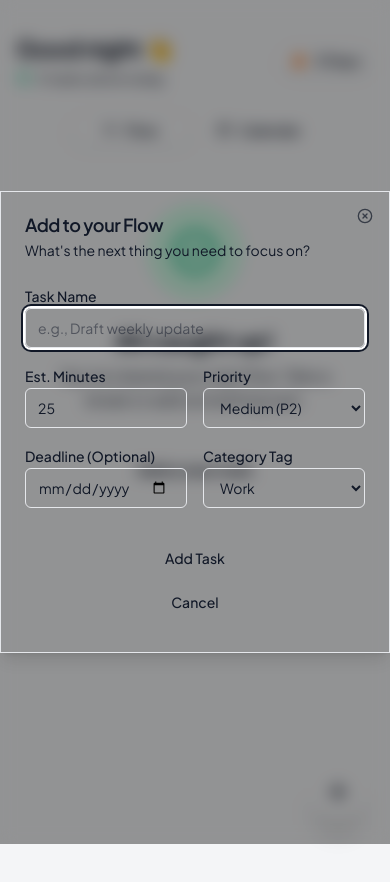
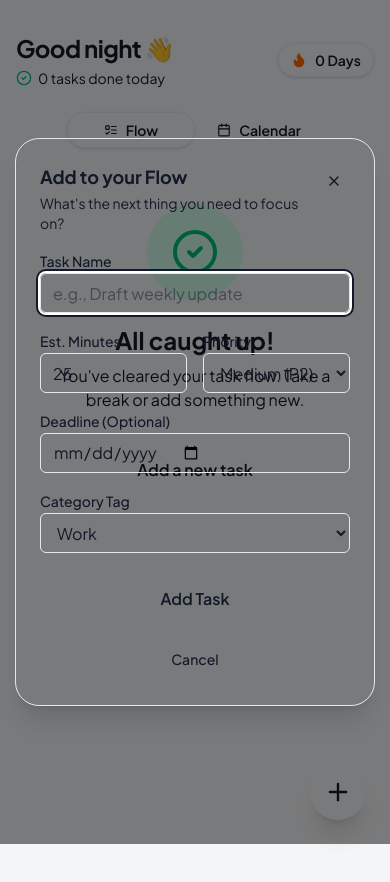
Before and after one commit to AaronWu77/TaskFlow, a React (Vite) app: page / in a window 390 px wide. Both pictures are taken after a click on the button "Add a new task". Shown: the top 882 px of the page. After the commit the page ends 844 px from the top, so only its background shows below. Built offline with nearby package versions, Linux system fonts and the light colour scheme.

Commit message:
部分逻辑修改，以及适配IPhone 17 promax页面大小设计

```diff
--- a/capacitor.config.ts
+++ b/capacitor.config.ts
@@ -1,8 +1,8 @@
 import type { CapacitorConfig } from '@capacitor/cli';
 
 const config: CapacitorConfig = {
-  // Must be a unique reverse-domain identifier. Change 'yourname' to your own handle.
-  appId: 'com.yourname.taskflow',
+  // Must be a unique reverse-domain identifier for Apple signing.
+  appId: 'com.wuyuchen.taskflow',
   appName: 'TaskFlow',
   webDir: 'dist',
   // Keep the splash screen hidden until the web layer is ready
--- a/doc/deploy-ios.md
+++ b/doc/deploy-ios.md
@@ -49,7 +49,7 @@ npx cap open ios    # 用 Xcode 打开项目
 1. 打开 `ios/App/App.xcworkspace`（如果 `npm run ios` 已自动打开则跳过）
 2. 点击左侧 **App** 项目 → 选 **Signing & Capabilities** Tab
 3. **Team**：点击下拉菜单 → 选你的 Apple ID（若未登录：Xcode → Preferences → Accounts → 添加账号）
-4. **Bundle Identifier**：改为 `com.yourname.taskflow`（与 `capacitor.config.ts` 保持一致）
+4. **Bundle Identifier**：改为 `com.wuyuchen.taskflow`（或你自己的唯一反向域名，且需与 `capacitor.config.ts` 保持一致）
 5. 勾选 **Automatically manage signing**
 
 > 免费账号签名的证书有效期 **7 天**，到期后需重签（见下文）。
@@ -89,6 +89,31 @@ npx cap open ios    # 用 Xcode 打开项目
 
 ---
 
+## 常见报错排查（Signing）
+
+### 报错：Communication with Apple failed / No profiles found
+
+这通常不是代码问题，而是 Apple 开发团队下还没有可用于签名的真机设备。
+
+按下面顺序处理：
+
+1. 用 USB 线连接 iPhone，解锁手机并点“信任此电脑”。
+2. 在 Xcode 顶部设备选择器里选中你的 iPhone（不要选 Simulator）。
+3. 打开 Xcode → Settings → Accounts → 选你的 Apple ID → Manage Certificates，确认存在 **Apple Development** 证书；没有就点 `+` 创建。
+4. 回到项目 Signing & Capabilities：
+	- Team 选个人团队
+	- Bundle Identifier 保持唯一（如 `com.wuyuchen.taskflow`）
+	- 勾选 Automatically manage signing
+5. 执行 Product → Clean Build Folder，然后点 Run（`⌘R`）。
+
+如果仍失败，再检查：
+
+- 是否已接受最新 Apple Developer 协议（登录 https://developer.apple.com/account 查看提示）。
+- 网络是否拦截 Apple 服务（关闭代理/VPN 后重试）。
+- 在 Xcode 账户页先 Sign Out 再 Sign In。
+
+---
+
 ## 图标替换（上架前必做）
 
 当前 `public/icons/` 目录只有占位符，需要替换为真实设计资源。
--- a/doc/plan.md
+++ b/doc/plan.md
@@ -150,9 +150,55 @@ DELETE /tasks/:id      -- 删除任务
 
 ---
 
+---
+
+## iOS 动画 & 缩放修复计划（2026-05-31）
+
+### 功能目的
+修复 iPhone 上两个体验问题：
+1. 点击添加任务时弹窗动画卡顿
+2. 页面有时进入放大/非全屏状态
+
+### 根因定位
+| 问题 | 文件 | 根因 |
+|---|---|---|
+| 动画卡顿 | `App.tsx` L829 | Dialog 用 CSS 多属性动画（opacity+scale+translateX+translateY）+ backdrop-blur-sm |
+| 页面放大 | `App.tsx` L837–869 | 表单 input/select `text-sm`（14px），iOS 聚焦自动缩放 |
+| 页面放大 | `index.html` L8 | viewport meta 缺少 `maximum-scale=1, user-scalable=no` |
+
+### TodoList
+- **T1**：`index.html`：补充 `maximum-scale=1, user-scalable=no`
+- **T2**：`App.tsx` 表单 input/select：移除 `text-sm`，确保字体 ≥ 16px
+- **T3**：`App.tsx`：Add Task Dialog → Bottom Sheet（motion/react，仅 Y 轴，移除 backdrop-blur）
+
+---
+
 ## 更新日志
 
-### 2026-05-29 — Phase 1 代码已完成
+### 2026-05-31 — UI 体验修复（Round 2）
+
+**问题与方案：**
+- **R2-T1** 空页面可滚动 → 根 div `min-h-screen` 改 `h-screen overflow-hidden`，内容区 `overflow-y-auto`
+- **R2-T2** Add Task 动画异常 → Bottom Sheet 改居中卡片（motion/react scale+opacity spring）
+- **R2-T3** Deadline 字段太窄 → Deadline 和 Category Tag 各自独占一整行
+
+### 2026-05-31 — 代码审查修复
+
+**代码审查发现的问题（已修复）：**
+
+| 严重度 | 问题 | 受影响项 | 修复 |
+|---|---|---|---|
+| High | Bottom Sheet 未阻止点击事件冒泡，backdrop 点击可能穿透到 Sheet 内部元素 | T3 | Sheet `motion.div` 增加 `onClick={(e) => e.stopPropagation()}` |
+| Medium | Escape 键处理函数缺少 `e.preventDefault()`，可能与其他处理器冲突 | T3 | Escape handler 增加 `e.preventDefault()` |
+
+### 2026-05-31 — iOS 动画 & 缩放修复完成
+
+**已完成的代码变更：**
+- `index.html` — viewport meta 补充 `maximum-scale=1, user-scalable=no`，禁止 Capacitor App 被误操作缩放
+- `src/app/App.tsx` — Add Task 表单所有 input/select 从 `text-sm`（14px）改为 `text-base`（16px），阻止 iOS WKWebView 自动缩放
+- `src/app/App.tsx` — Add Task Dialog 改为 Bottom Sheet（`motion/react` spring，仅 Y 轴动画，移除 backdrop-blur-sm），增加 Escape 键关闭支持
+
+
 
 **已完成的代码变更：**
 - `index.html` — 添加 iOS PWA meta 标签（`viewport-fit=cover`、`apple-mobile-web-app-capable`、状态栏样式）和 manifest 链接
--- a/index.html
+++ b/index.html
@@ -5,7 +5,7 @@
 
       <meta charset="UTF-8" />
       <!-- viewport-fit=cover exposes safe area insets on iPhone notch/Dynamic Island -->
-      <meta name="viewport" content="width=device-width, initial-scale=1.0, viewport-fit=cover" />
+      <meta name="viewport" content="width=device-width, initial-scale=1.0, maximum-scale=1, user-scalable=no, viewport-fit=cover" />
       <title>TaskFlow</title>
       <meta name="description" content="A personal task management app centered on flow — always showing you the one thing to focus on next." />
       <meta name="robots" content="noindex, nofollow" />
--- a/src/app/App.tsx
+++ b/src/app/App.tsx
@@ -131,6 +131,24 @@ interface AddTaskState {
   tag: string;
 }
 const DEFAULT_FORM: AddTaskState = { title: '', minutes: '25', priority: 'P2', dueDate: '', tag: PRESET_TAGS[0] };
+
+// Returns index at which newTask should be inserted among existing tasks.
+// Only compares against 'todo' tasks; preserves manual ordering otherwise.
+const PRIORITY_RANK: Record<Priority, number> = { P1: 1, P2: 2, P3: 3 };
+function insertIndex(tasks: Task[], newTask: Task): number {
+  const idx = tasks.findIndex(t => {
+    if (t.status !== 'todo') return false;
+    const nd = newTask.dueDate, ed = t.dueDate;
+    if (nd && !ed) return true;
+    if (!nd && ed) return false;
+    if (nd && ed) {
+      if (nd < ed) return true;
+      if (nd > ed) return false;
+    }
+    return PRIORITY_RANK[newTask.priority] < PRIORITY_RANK[t.priority];
+  });
+  return idx === -1 ? tasks.length : idx;
+}
 
 // --- View Toggle ---
 function ViewToggle({ view, onChange }: { view: ViewMode; onChange: (v: ViewMode) => void }) {
@@ -624,6 +642,15 @@ export default function App() {
   // eslint-disable-next-line react-hooks/exhaustive-deps
   }, []);
 
+  useEffect(() => {
+    if (!isAddingTask) return;
+    const handleKey = (e: KeyboardEvent) => {
+      if (e.key === 'Escape') { e.preventDefault(); setIsAddingTask(false); setIsRepeatMode(false); setForm(DEFAULT_FORM); }
+    };
+    document.addEventListener('keydown', handleKey);
+    return () => document.removeEventListener('keydown', handleKey);
+  }, [isAddingTask]);
+
   useEffect(() => { saveTasks(tasks); }, [tasks]);
 
   const pendingTasks = tasks.filter(t => t.status === 'todo');
@@ -675,20 +702,24 @@ export default function App() {
   const handleAddTask = (e: React.FormEvent) => {
     e.preventDefault();
     if (!form.title.trim()) return;
-    setTasks(prev => [...prev, {
+    const newTask: Task = {
       id: Math.random().toString(36).substring(7),
       title: form.title, priority: form.priority,
       estimateMinutes: parseInt(form.minutes) || 15,
       status: 'todo', progress: 0,
       dueDate: form.dueDate || null, tag: form.tag,
-    }]);
+    };
+    setTasks(prev => {
+      const i = insertIndex(prev, newTask);
+      return [...prev.slice(0, i), newTask, ...prev.slice(i)];
+    });
     setIsAddingTask(false);
     setIsRepeatMode(false);
     setForm(DEFAULT_FORM);
   };
 
   return (
-    <div className="min-h-screen bg-background text-foreground flex flex-col items-center pt-safe pb-safe selection:bg-primary/20">
+    <div className="h-screen bg-background text-foreground flex flex-col items-center pt-safe overflow-hidden selection:bg-primary/20">
 
       {/* Header */}
       <header className="w-full max-w-md px-4 sm:px-6 flex items-center justify-between mb-5">
@@ -715,7 +746,7 @@ export default function App() {
        * to reveal the active panel. Eliminates AnimatePresence exit/enter timing
        * issues and produces perfectly smooth transitions in both directions.
        */}
-      <div className="w-full max-w-md overflow-x-hidden flex-1 relative">
+      <div className="w-full max-w-md overflow-x-hidden flex-1 overflow-y-auto relative">
         <motion.div
           className="flex items-start"
           style={{ width: '200%', willChange: 'transform' }}
@@ -818,73 +849,111 @@ export default function App() {
       />
 
       {/* FAB */}
-      <Dialog.Root open={isAddingTask} onOpenChange={(open) => { if (!open) { setIsAddingTask(false); setIsRepeatMode(false); setForm(DEFAULT_FORM); } }}>
-        <Dialog.Trigger asChild>
-          <button onClick={openAddTask} className="fixed bottom-safe right-6 sm:right-8 w-14 h-14 bg-primary text-primary-foreground rounded-full flex items-center justify-center shadow-xl shadow-primary/30 hover:bg-primary/90 transition-transform active:scale-90 z-40">
+      <button
+        onClick={openAddTask}
+        className="fixed bottom-safe right-6 sm:right-8 w-14 h-14 bg-primary text-primary-foreground rounded-full flex items-center justify-center shadow-xl shadow-primary/30 hover:bg-primary/90 transition-transform active:scale-90 z-40"
+      >
         <Plus className="w-7 h-7" />
       </button>
-        </Dialog.Trigger>
-        <Dialog.Portal>
-          <Dialog.Overlay className="fixed inset-0 bg-black/40 backdrop-blur-sm z-50 data-[state=open]:animate-in data-[state=closed]:animate-out data-[state=closed]:fade-out-0 data-[state=open]:fade-in-0" />
-          <Dialog.Content className="fixed left-[50%] top-[50%] z-50 grid w-full max-w-md translate-x-[-50%] translate-y-[-50%] gap-4 border border-border bg-card p-6 shadow-lg duration-200 data-[state=open]:animate-in data-[state=closed]:animate-out data-[state=closed]:fade-out-0 data-[state=open]:fade-in-0 data-[state=closed]:zoom-out-95 data-[state=open]:zoom-in-95 data-[state=closed]:slide-out-to-left-1/2 data-[state=closed]:slide-out-to-top-[48%] data-[state=open]:slide-in-from-left-1/2 data-[state=open]:slide-in-from-top-[48%] sm:rounded-2xl">
-            <div className="flex flex-col space-y-1.5">
-              <Dialog.Title className="text-lg font-semibold leading-none tracking-tight">{isRepeatMode ? 'Repeat Task' : 'Add to your Flow'}</Dialog.Title>
-              <Dialog.Description className="text-sm text-muted-foreground">{form.title ? 'Edit the details and pick a new deadline.' : "What's the next thing you need to focus on?"}</Dialog.Description>
+
+      {/* Add Task centered card */}
+      <AnimatePresence>
+        {isAddingTask && (
+          <>
+            {/* Backdrop */}
+            <motion.div
+              key="add-backdrop"
+              initial={{ opacity: 0 }}
+              animate={{ opacity: 1 }}
+              exit={{ opacity: 0 }}
+              transition={{ duration: 0.18 }}
+              className="fixed inset-0 bg-black/50 z-50"
+              onClick={() => { setIsAddingTask(false); setIsRepeatMode(false); setForm(DEFAULT_FORM); }}
+            />
+            {/* Card */}
+            <motion.div
+              key="add-card"
+              role="dialog"
+              aria-modal="true"
+              aria-labelledby="add-task-title"
+              onClick={(e) => e.stopPropagation()}
+              initial={{ opacity: 0, scale: 0.95 }}
+              animate={{ opacity: 1, scale: 1 }}
+              exit={{ opacity: 0, scale: 0.95 }}
+              transition={{ type: 'spring', stiffness: 400, damping: 30, mass: 0.8 }}
+              style={{ willChange: 'transform' }}
+              className="fixed left-[50%] top-[50%] z-50 w-full max-w-[360px] translate-x-[-50%] translate-y-[-50%] bg-card rounded-3xl border border-border shadow-xl flex flex-col"
+            >
+              {/* Header */}
+              <div className="flex items-start justify-between px-6 pt-6 pb-4">
+                <div>
+                  <h2 id="add-task-title" className="text-lg font-bold">{isRepeatMode ? 'Repeat Task' : 'Add to your Flow'}</h2>
+                  <p className="text-sm text-muted-foreground mt-0.5">
+                    {form.title ? 'Edit the details and pick a new deadline.' : "What's the next thing you need to focus on?"}
+                  </p>
                 </div>
-            <form onSubmit={handleAddTask} className="space-y-4 py-2">
+                <button
+                  type="button"
+                  onClick={() => { setIsAddingTask(false); setIsRepeatMode(false); setForm(DEFAULT_FORM); }}
+                  className="w-8 h-8 flex items-center justify-center rounded-full bg-muted text-muted-foreground hover:bg-muted/80 transition-colors flex-shrink-0 ml-3 mt-0.5"
+                >
+                  <X className="w-4 h-4" />
+                </button>
+              </div>
+
+              {/* Form body */}
+              <form onSubmit={handleAddTask} className="overflow-y-auto px-6 pb-6 space-y-4" style={{ maxHeight: 'calc(75vh - 80px)' }}>
                 <div className="space-y-2">
                   <label htmlFor="title" className="text-sm font-medium leading-none">Task Name</label>
                   <input id="title" type="text" autoFocus placeholder="e.g., Draft weekly update"
-                  className="flex h-10 w-full rounded-md border border-input bg-input-background px-3 py-2 text-sm placeholder:text-muted-foreground focus-visible:outline-none focus-visible:ring-2 focus-visible:ring-ring focus-visible:ring-offset-2"
+                    className="flex h-10 w-full rounded-md border border-input bg-input-background px-3 py-2 text-base placeholder:text-muted-foreground focus-visible:outline-none focus-visible:ring-2 focus-visible:ring-ring focus-visible:ring-offset-2"
                     value={form.title} onChange={(e) => setForm(f => ({ ...f, title: e.target.value }))} required />
                 </div>
                 <div className="grid grid-cols-2 gap-4">
                   <div className="space-y-2">
                     <label htmlFor="minutes" className="text-sm font-medium leading-none">Est. Minutes</label>
                     <input id="minutes" type="number" min="1"
-                    className="flex h-10 w-full rounded-md border border-input bg-input-background px-3 py-2 text-sm focus-visible:outline-none focus-visible:ring-2 focus-visible:ring-ring focus-visible:ring-offset-2"
+                      className="flex h-10 w-full rounded-md border border-input bg-input-background px-3 py-2 text-base focus-visible:outline-none focus-visible:ring-2 focus-visible:ring-ring focus-visible:ring-offset-2"
                       value={form.minutes} onChange={(e) => setForm(f => ({ ...f, minutes: e.target.value }))} />
                   </div>
                   <div className="space-y-2">
                     <label htmlFor="priority" className="text-sm font-medium leading-none">Priority</label>
                     <select id="priority"
-                    className="flex h-10 w-full rounded-md border border-input bg-input-background px-3 py-2 text-sm focus-visible:outline-none focus-visible:ring-2 focus-visible:ring-ring focus-visible:ring-offset-2"
+                      className="flex h-10 w-full rounded-md border border-input bg-input-background px-3 py-2 text-base focus-visible:outline-none focus-visible:ring-2 focus-visible:ring-ring focus-visible:ring-offset-2"
                       value={form.priority} onChange={(e) => setForm(f => ({ ...f, priority: e.target.value as Priority }))}>
                       <option value="P1">High (P1)</option><option value="P2">Medium (P2)</option><option value="P3">Low (P3)</option>
                     </select>
                   </div>
                 </div>
-              <div className="grid grid-cols-2 gap-4">
                 <div className="space-y-2">
                   <label htmlFor="dueDate" className="text-sm font-medium leading-none">Deadline (Optional)</label>
                   <input id="dueDate" type="date"
-                    className="flex h-10 w-full rounded-md border border-input bg-input-background px-3 py-2 text-sm focus-visible:outline-none focus-visible:ring-2 focus-visible:ring-ring focus-visible:ring-offset-2"
+                    className="flex h-10 w-full appearance-none rounded-md border border-input bg-input-background px-3 py-2 text-base focus-visible:outline-none focus-visible:ring-2 focus-visible:ring-ring focus-visible:ring-offset-2"
                     value={form.dueDate} onChange={(e) => setForm(f => ({ ...f, dueDate: e.target.value }))} />
                 </div>
                 <div className="space-y-2">
                   <label htmlFor="tag" className="text-sm font-medium leading-none">Category Tag</label>
                   <select id="tag"
-                    className="flex h-10 w-full rounded-md border border-input bg-input-background px-3 py-2 text-sm focus-visible:outline-none focus-visible:ring-2 focus-visible:ring-ring focus-visible:ring-offset-2"
+                    className="flex h-10 w-full rounded-md border border-input bg-input-background px-3 py-2 text-base focus-visible:outline-none focus-visible:ring-2 focus-visible:ring-ring focus-visible:ring-offset-2"
                     value={form.tag} onChange={(e) => setForm(f => ({ ...f, tag: e.target.value }))}>
                     {PRESET_TAGS.map(tag => <option key={tag} value={tag}>{tag}</option>)}
                   </select>
                 </div>
-              </div>
-              <div className="flex flex-col-reverse sm:flex-row sm:justify-end sm:space-x-2 pt-4">
-                <Dialog.Close asChild>
-                  <button type="button" onClick={() => setForm(DEFAULT_FORM)} className="mt-2 sm:mt-0 px-4 py-2 bg-secondary text-secondary-foreground hover:bg-secondary/80 rounded-md text-sm font-medium transition-colors">Cancel</button>
-                </Dialog.Close>
-                <button type="submit" className="px-4 py-2 bg-primary text-primary-foreground hover:bg-primary/90 rounded-md text-sm font-medium transition-colors">
+                {/* Actions */}
+                <div className="flex flex-col gap-3 pt-1">
+                  <button type="submit" className="w-full py-3.5 bg-primary text-primary-foreground rounded-xl font-semibold text-base hover:bg-primary/90 transition-colors active:scale-95">
                     {isRepeatMode ? 'Add Repeated Task' : 'Add Task'}
+                  </button>
+                  <button type="button" onClick={() => { setIsAddingTask(false); setIsRepeatMode(false); setForm(DEFAULT_FORM); }}
+                    className="w-full py-3 bg-muted text-muted-foreground rounded-xl text-sm font-medium hover:bg-muted/80 transition-colors active:scale-95">
+                    Cancel
                   </button>
                 </div>
               </form>
-            <Dialog.Close asChild>
-              <button onClick={() => setForm(DEFAULT_FORM)} className="absolute right-4 top-4 opacity-70 transition-opacity hover:opacity-100 focus:outline-none"><XCircle className="h-4 w-4" /></button>
-            </Dialog.Close>
-          </Dialog.Content>
-        </Dialog.Portal>
-      </Dialog.Root>
+            </motion.div>
+          </>
+        )}
+      </AnimatePresence>
     </div>
   );
 }
```
Also changed, not shown: 1 other file (tests, documents, lock files or other folders). Lines whose indentation alone changed are shown as unchanged.
